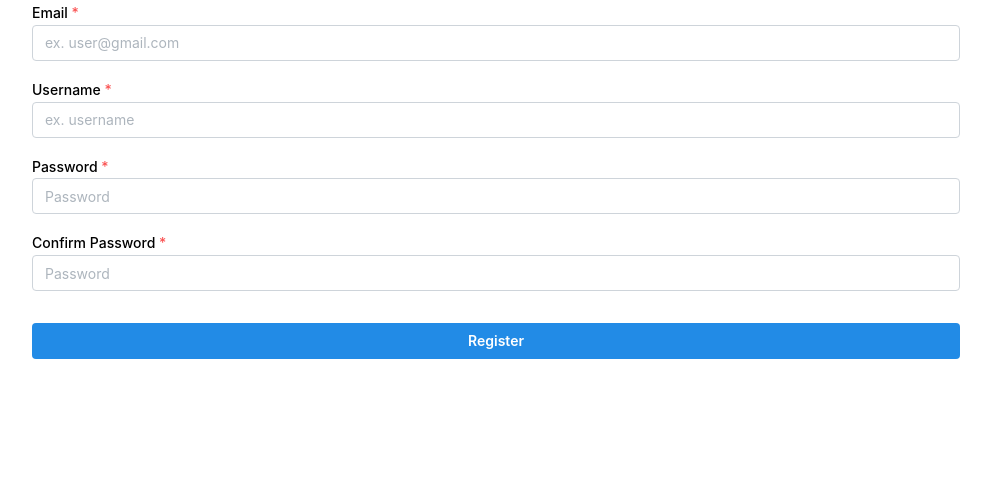
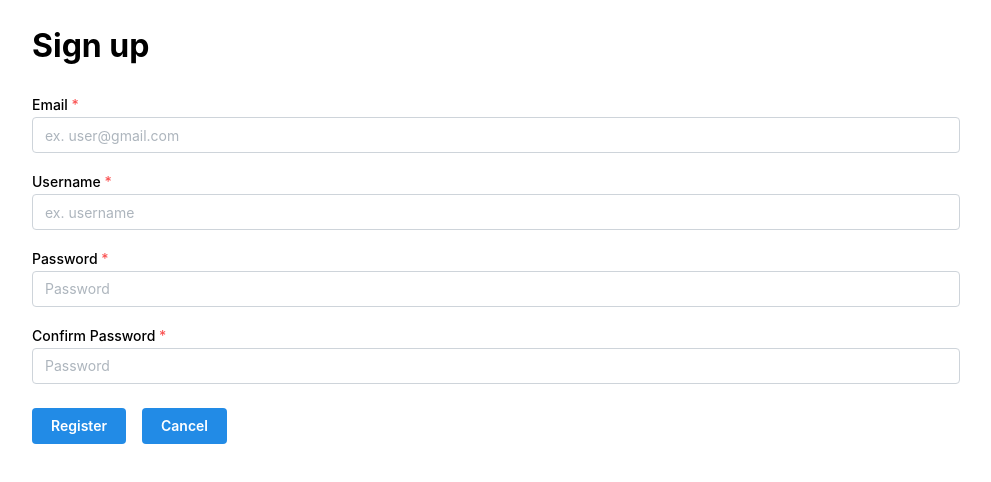
Before and after one commit to sechols223/CMPS-420-Project, a React (Vite) app in the folder client/: page /signupform in a window 1280 px wide. Shown: the top 482 px of the page, without its empty margins (144-1135 px from the left). Built offline with nearby package versions, Linux system fonts and the light colour scheme.

Commit message:
Made some changes to forms
Cancel button in the get started page now routes back to the get started page.

```diff
--- a/client/src/login/login-form.tsx
+++ b/client/src/login/login-form.tsx
@@ -1,5 +1,5 @@
 import { useForm } from 'react-hook-form';
-import { Link } from 'react-router-dom';
+import { Link, useNavigate } from 'react-router-dom';
 import { Button, Container, Group, Space, TextInput } from '@mantine/core';
 
 export function LoginForm() {
@@ -9,7 +9,11 @@ export function LoginForm() {
     getValues,
     handleSubmit,
   } = useForm();
-
+  let navigate = useNavigate();
+  const navBack = () => {
+    let path = '/';
+    navigate(path);
+  };
   return (
     <>
       <Container>
@@ -21,10 +25,11 @@ export function LoginForm() {
             <Link to="/signupform">Dont have an account?</Link>
           </small>
           <br></br>
+          <br></br>
 
           <Group>
             <Button type="submit">Submit</Button>
-            <Button type="button">Cancel</Button>
+            <Button onClick={navBack}>Cancel</Button>
           </Group>
         </form>
       </Container>
--- a/client/src/pages/get-started-page/GetStarted.page.tsx
+++ b/client/src/pages/get-started-page/GetStarted.page.tsx
@@ -17,6 +17,14 @@ export function GetStartedPage() {
     let path = '/signupform';
     navigate(path);
   };
+  {
+    /* This is temporary remove when not needed anymore */
+  }
+  const routeToUserPage = () => {
+    let path = '/home';
+    navigate(path);
+  };
+
   return (
     <>
       <header
@@ -32,6 +40,7 @@ export function GetStartedPage() {
             Log in
           </Button>
           <Button onClick={routeToSignup}>Sign up</Button>
+          <Button onClick={routeToUserPage}> Goto user</Button>
         </Group>
         <Burger opened={drawerOpened} onClick={toggleDrawer} hiddenFrom="sm" />
       </header>
--- a/client/src/registration/RegistrationForm.tsx
+++ b/client/src/registration/RegistrationForm.tsx
@@ -1,8 +1,16 @@
-import { Button, Container, TextInput } from '@mantine/core';
+import { useNavigate } from 'react-router-dom';
+import { Button, Container, Group, TextInput } from '@mantine/core';
 
 export function RegistrationForm() {
+  let navigate = useNavigate();
+  const navBack = () => {
+    let path = '/';
+    navigate(path);
+  };
+
   return (
     <Container>
+      <h1>Sign up</h1>
       <form>
         <TextInput withAsterisk label="Email" placeholder="ex. user@gmail.com" required />
         <TextInput withAsterisk label="Username" placeholder="ex. username" mt="md" required />
@@ -22,9 +30,11 @@ export function RegistrationForm() {
           mt="md"
           required
         />
-        <Button type="submit" fullWidth mt="xl">
-          Register
-        </Button>
+        <br></br>
+        <Group>
+          <Button type="submit">Register</Button>
+          <Button onClick={navBack}>Cancel</Button>
+        </Group>
       </form>
     </Container>
   );
```
Also changed, not shown: 1 other file (tests, documents, lock files or other folders).
